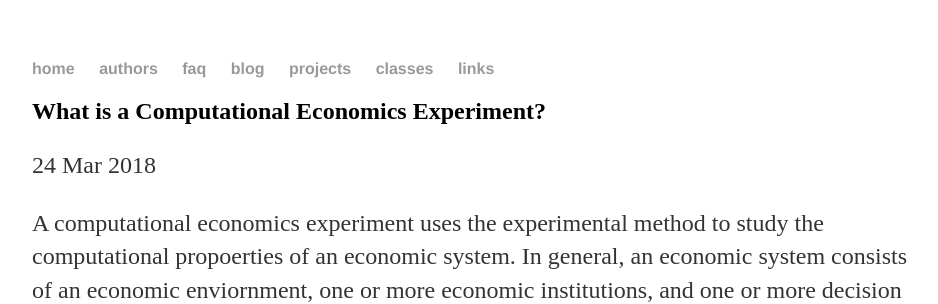
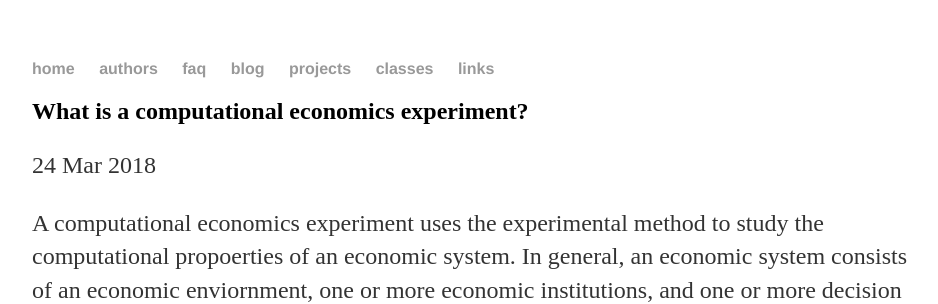
Before and after one commit to Kmccabe/KAM.github.io, a Jekyll site: the page built from _faqs/00001_computational_economics_experiment.md, in a window 1280 px wide. Shown: the top 304 px of the page, without its empty margins (160-1098 px from the left). Built offline with Jekyll 4.4.1, drawn with Linux system fonts in a browser that asks for light colours.

```diff
--- a/_faqs/00001_computational_economics_experiment.md
+++ b/_faqs/00001_computational_economics_experiment.md
@@ -1,5 +1,5 @@
 ---
-title: What is a Computational Economics Experiment?
+title: What is a computational economics experiment?
 date: 2018-03-24 00:00:00 Z
 layout: faq
 ---
```
